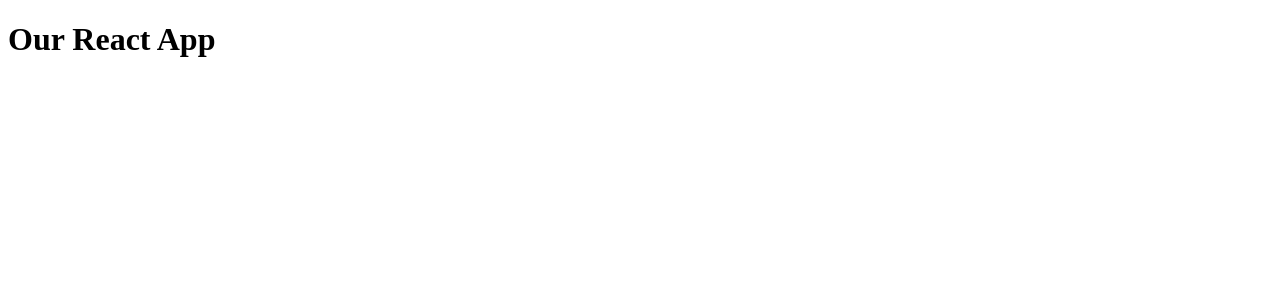
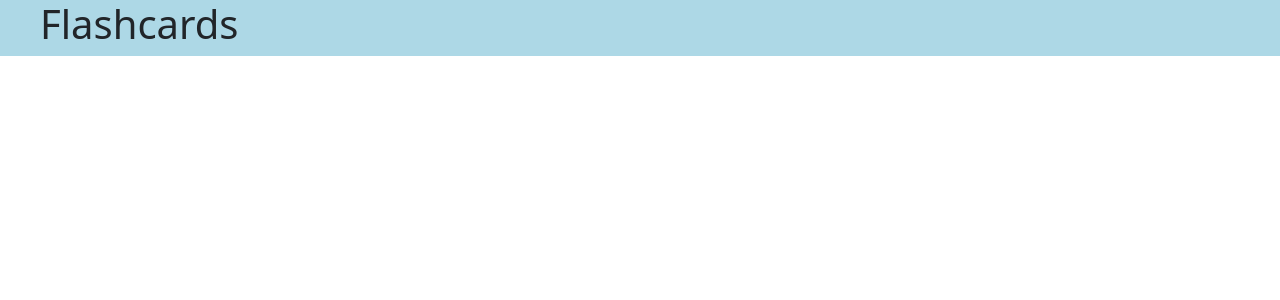
Before and after one commit to connor-hood/flashcard_fe, a React (Create React App) app: page / in a window 1280 px wide. Shown: the top 300 px of the page. Built offline with nearby package versions, Linux system fonts and the light colour scheme.

Commit message:
added components, starting on initial screen

```diff
--- a/package.json
+++ b/package.json
@@ -6,6 +6,7 @@
     "@testing-library/jest-dom": "^5.13.0",
     "@testing-library/react": "^11.2.7",
     "@testing-library/user-event": "^12.8.3",
+    "bootstrap": "^5.0.1",
     "react": "^17.0.2",
     "react-dom": "^17.0.2",
     "react-scripts": "4.0.3",
--- /dev/null
+++ b/src/components/TitleBar/titleBar.css
@@ -0,0 +1,9 @@
+.titlebar-nav {
+    background-color: lightblue;
+    width: 100%;
+}
+
+h1 {
+    padding-bottom: 0.2em;
+    padding-left: 1em;
+}
--- /dev/null
+++ b/src/components/TitleBar/titleBar.jsx
@@ -0,0 +1,16 @@
+import React from 'react';
+import './titleBar.css';
+
+function TitleBar(props) {
+    return (
+        <div className="row row-spacer">
+            <div className="col-md-12" style={{padding: 0}}>
+                <div className="titlebar-nav">
+                    <h1>Flashcards</h1>
+                </div>
+            </div>
+        </div>
+    )
+}
+
+export default TitleBar
--- /dev/null
+++ b/src/components/app.css
@@ -0,0 +1,16 @@
+.col-align {
+    text-align: center;
+}
+
+.center {
+    margin: 0;
+    position: absolute;
+    top: 50%;
+    left: 50%;
+    -ms-transform: translate(-50%, -50%);
+    transform: translate(-50%, -50%);
+}
+
+.row-spacer {
+    margin-bottom: 2em;
+}
--- /dev/null
+++ b/src/components/app.jsx
@@ -0,0 +1,16 @@
+import React, { Component } from 'react'
+import TitleBar from './TitleBar/titleBar'
+
+
+class App extends Component {
+    state = { }
+    render() {
+        return (
+            <div className="container-fluid">
+                <TitleBar />
+            </div>
+        );
+    }
+}
+
+export default App;
--- a/src/index.js
+++ b/src/index.js
@@ -1,7 +1,7 @@
 import React from 'react';
 import ReactDOM from 'react-dom';
+import App from './components/app';
+import 'bootstrap/dist/css/bootstrap.css';
 
-const jsxElement = <h1>Our React App</h1>;
-console.log(jsxElement);
 
-ReactDOM.render(jsxElement, document.getElementById('root'));
+ReactDOM.render(<App />, document.getElementById('root'));
```
Also changed, not shown: 1 other file (tests, documents, lock files or other folders).
